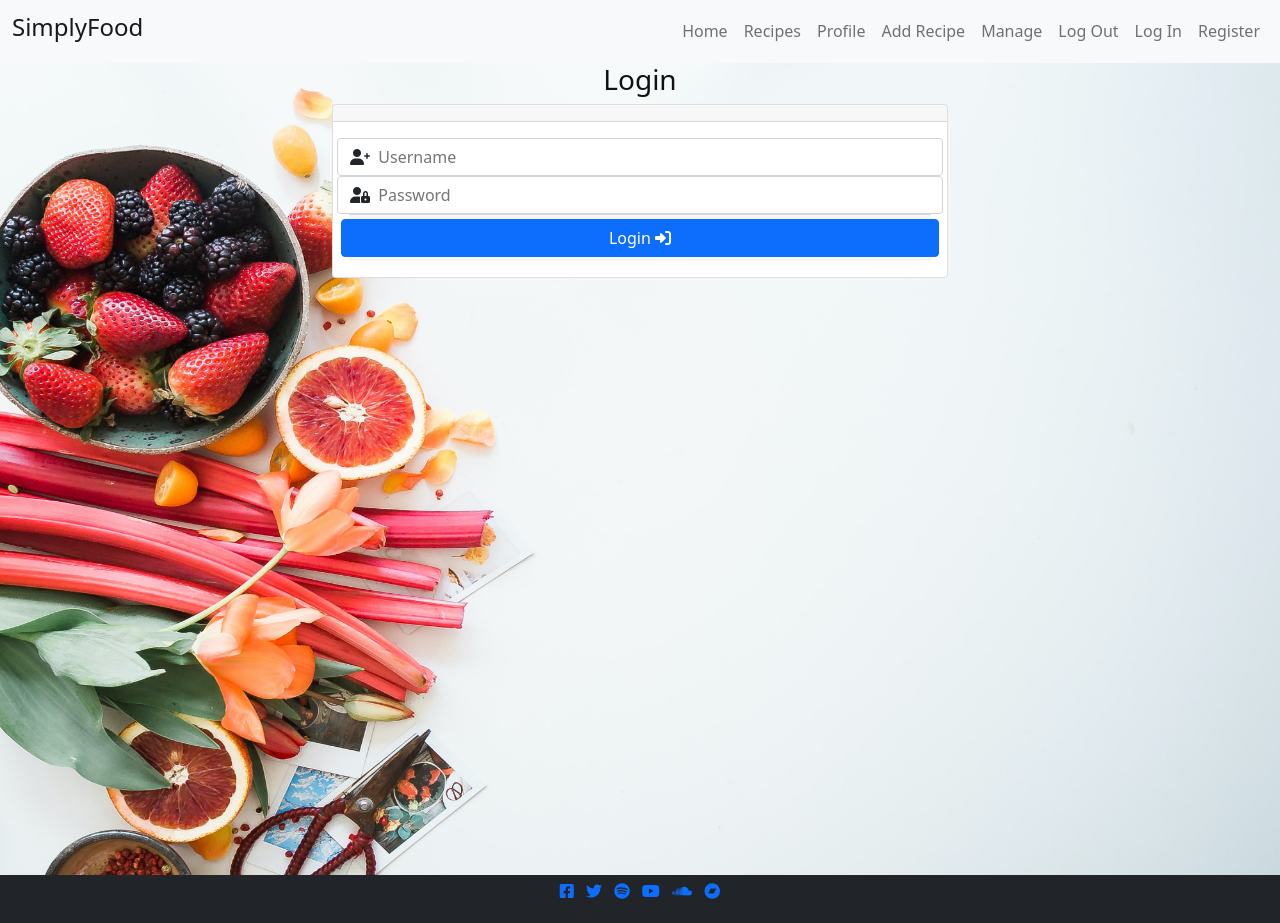
After one commit to PaulBowden673/Projects-MP-MP3, a Flask app: page /login in a window 1280 px wide. The commit adds this page. Run offline with Flask 2, Linux system fonts and the light colour scheme; some libraries are stand-ins or nearby versions.

```diff
--- a/app.py
+++ b/app.py
@@ -27,7 +27,31 @@ def recipes():
 
 @app.route("/register", methods=["GET", "POST"])
 def register():
+    if request.method == "POST":
+        # check if username already exists in db
+        existing_user = mongo.db.users.find_one(
+            {"username": request.form.get("username").lower()})
+
+        if existing_user:
+            flash("Username already exists")
+            return redirect(url_for("register"))
+
+        register = {
+            "username": request.form.get("username").lower(),
+            "password": generate_password_hash(request.form.get("password"))
+        }
+        mongo.db.users.insert_one(register)
+
+        # put the new user into 'session' cookie
+        session["user"] = request.form.get("username").lower()
+        flash("Registration Successful!")
     return render_template("register.html")
+
+
+
+@app.route("/login", methods=["GET", "POST"])
+def login():
+    return render_template("login.html")
 
 
 @app.route("/index", methods=["GET", "POST"])
--- a/static/css/style.css
+++ b/static/css/style.css
@@ -5,6 +5,19 @@
     padding: 0;
     border: none;
 }
+
+
+.synopsis {
+    font-size: larger;
+    font-weight: 600;
+}
+
+.category-card {
+    width: 18rem;
+    height: 18rem;
+    text-align: center;
+}
+
 
 body {
     background-color: #fff;
@@ -42,7 +55,7 @@ header {
 
 .recipe-card {
     width: 80vw;
-    height: 70vh;
+    height: 60vh;
 
 }
 
--- a/templates/base.html
+++ b/templates/base.html
@@ -19,7 +19,7 @@
     <header>
         <nav class="navbar navbar-expand-lg navbar-light bg-light">
             <div class="container-fluid">
-              <a class="navbar-brand" href="#">SimplyFood</a>
+              <a class="navbar-brand" href="#"><h4>SimplyFood</h4></a>
               <div class="justify-content-end">
               <button class="navbar-toggler" type="button" data-bs-toggle="collapse" data-bs-target="#navbarSupportedContent" aria-controls="navbarSupportedContent" aria-expanded="false" aria-label="Toggle navigation">
                 <span class="navbar-toggler-icon"></span>
@@ -45,7 +45,7 @@
                     <a class="nav-link" href="#">Log Out</a>
                   </li>
                   <li class="nav-item">
-                    <a class="nav-link" href="#">Log In</a>
+                    <a class="nav-link" href="{{ url_for('login') }}">Log In</a>
                   </li>
                   <li class="nav-item">
                     <a class="nav-link" href="{{ url_for('register') }}">Register</a>
--- /dev/null
+++ b/templates/login.html
@@ -0,0 +1,51 @@
+{% extends "base.html" %}
+{% block content %}
+
+<section class="login-view">
+    <h3 class="text-center">Login</h3>
+    <div class="container-fluid login-card">
+        <div class="row">
+            <div class="col-6 offset-md-3">
+                <form class="login-form" method="POST" action="{{ url_for('login') }}">
+                    <div class="login-card card">
+                        <div class="card-header text-center">
+                        </div>
+                        <div class="card-body">
+                            <!-- username -->
+                            <div class="row">
+                                <div class="form-control">
+                                    <i class="fas fa-user-plus"></i>
+                                    <label for="username" class="form-label text-muted"></label>
+                                    <input id="username" name="username" type="text" placeholder="Username"
+                                        class="validate">
+
+                                </div>
+                            </div>
+                            <!-- password -->
+                            <div class="row">
+                                <div class="form-control">
+                                    <i class="fas fa-user-lock"></i>
+                                    <label for="password" class="form-label text-muted"></label>
+                                    <input id="password" name="password" type="password" placeholder="Password"
+                                        class="validate">
+
+                                </div>
+                            </div>
+                            <!-- register -->
+                            <div class="card-footer login-footer p-1">
+                                <div class="row">
+                                    <button type="submit" class="btn btn-primary">
+                                        Login <i class="fas fa-sign-in-alt"></i>
+                                    </button>
+                                </div>
+                            </div>
+                        </div>
+                    </div>
+                </form>
+            </div>
+        </div>
+</section>
+
+
+
+{% endblock %}
```
Also changed, not shown: templates/index.html (+26 -22 lines), templates/recipe.html (+17 -12 lines).
